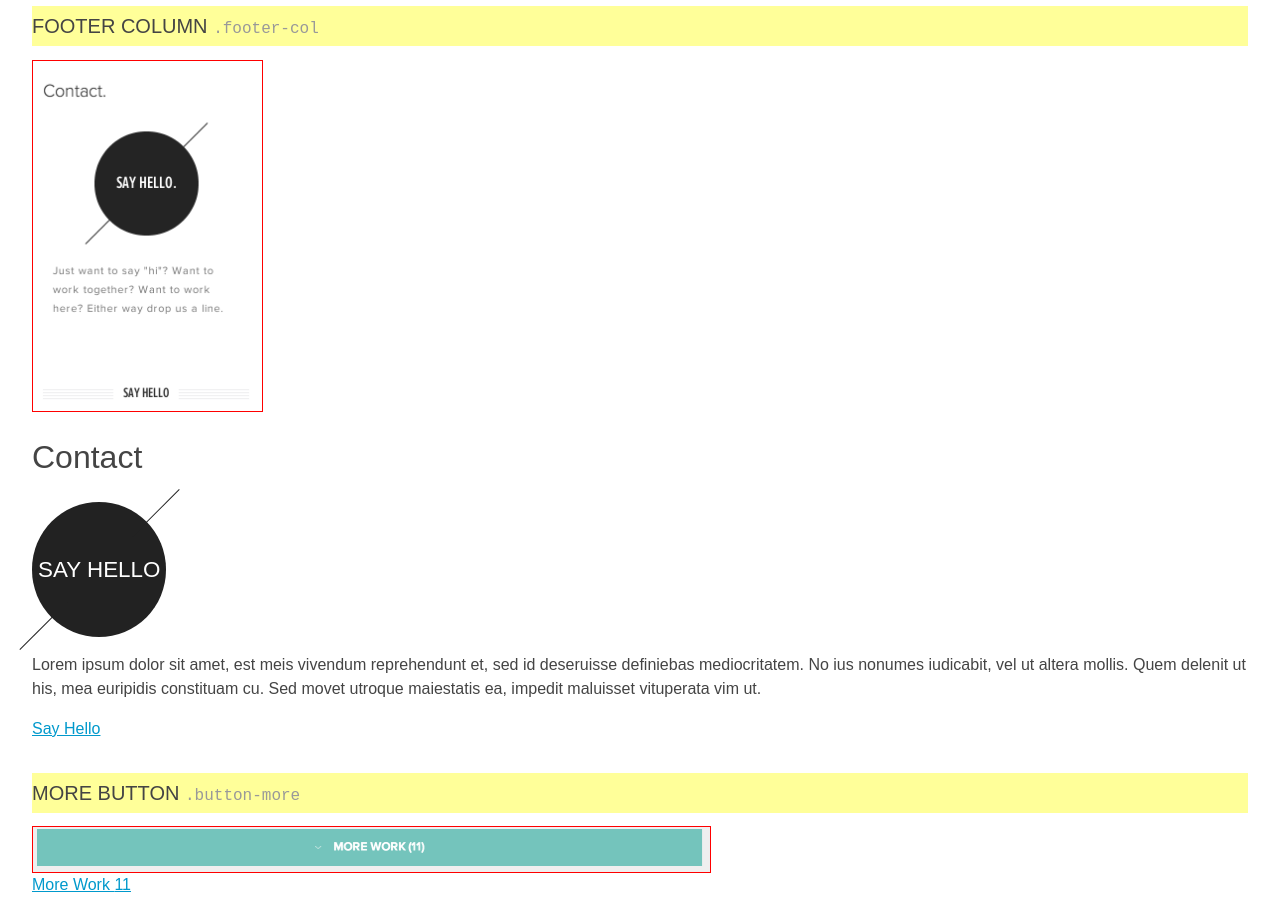
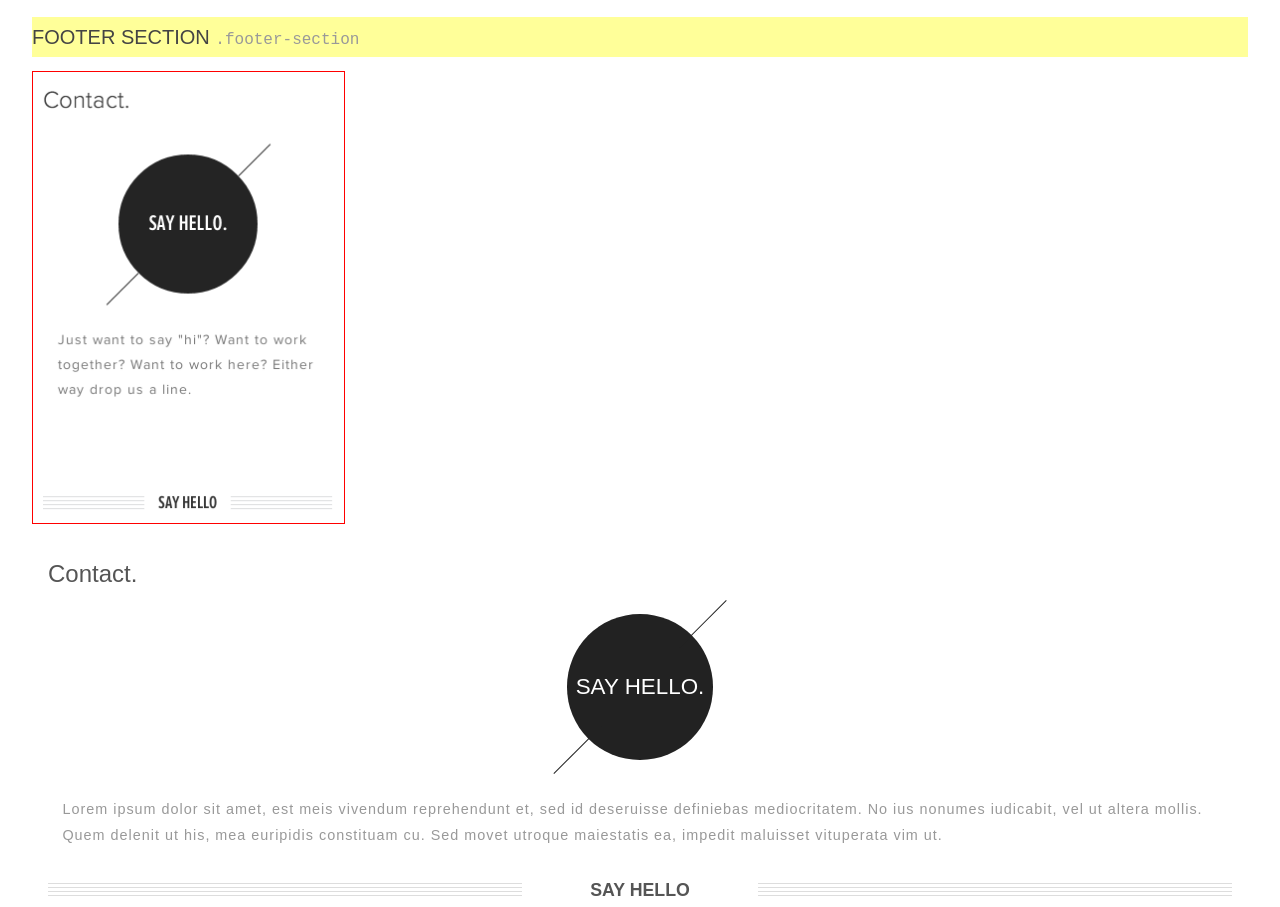
Before and after one commit to geekydatamonkey/rebuild-bkwld.com, a plain HTML site: page proto/modules.html in a window 1280 px wide. Shown: the part 2140-3047 px from the top of the page. Drawn offline with nearby package versions, Linux system fonts and the light colour scheme.

Commit message:
footer section module

```diff
--- a/proto/modules.html
+++ b/proto/modules.html
@@ -139,23 +139,23 @@
   </article>
   <article class="module">
     <h1>
-      Footer Column
-      <code>.footer-col</code>
+      Footer Section
+      <code>.footer-section</code>
     </h1>
     <figure class="mockup">
-      <img src="img/modules/footer-col.png">
+      <img src="img/modules/footer-section.png">
     </figure>
     <div class="module-body">
       <!-- .footer-col -->
-      <section class="footer-col">
+      <section class="footer-section">
         <h1>Contact</h1>
         <a class="button-spoked" href="#">
-          Say Hello
+          Say Hello.
         </a>
         <p>Lorem ipsum dolor sit amet, est meis vivendum reprehendunt et, sed id deseruisse definiebas mediocritatem. No ius nonumes iudicabit, vel ut altera mollis. Quem delenit ut his, mea euripidis constituam cu. Sed movet utroque maiestatis ea, impedit maluisset vituperata vim ut.</p>
         <footer>
           <a href="#">
-            Say Hello
+            <span>Say Hello</span>
           </a>
         </footer>
       </section>
--- a/proto/sass/main.scss
+++ b/proto/sass/main.scss
@@ -22,6 +22,7 @@
 @import "partials/card-nameplate";
 @import "partials/card";
 @import "partials/button-spoked";
+@import "partials/footer-section";
 
 // Pages
 @import "partials/modules";
--- a/proto/sass/partials/button-spoked.scss
+++ b/proto/sass/partials/button-spoked.scss
@@ -2,15 +2,15 @@
   $color-button-spoked: $color-blacker;
 
   display: inline-block;
-  width: 6em;
-  height: 6em;
+  width: 6.5em;
+  height: 6.5em;
   border-radius: 50%;
   background-color: $color-button-spoked;
   text-align: center;
   text-transform: uppercase;
   color: #fff;
   text-decoration: none;
-  padding-top: 2.25em;
+  padding-top: 2.5em;
   font-family: $condensed-font-family;
   font-size: 1.4em;
   position: relative;
--- /dev/null
+++ b/proto/sass/partials/footer-section.scss
@@ -0,0 +1,67 @@
+.footer-section {
+  padding: 1em;
+  p {
+    color: #999;
+    line-height: 1.8;
+    font-size: 0.9em;
+    letter-spacing: 1px;
+    padding: 1em;
+  }
+  h1 {
+    font-size: 1.5em;
+    color: $color-gray-darker;
+    font-weight: 400;
+    &:after {
+      content: '.';
+    }
+  }
+  .button-spoked {
+    display: block;
+    margin: 1em auto;
+  }
+  footer {
+    text-align: center;
+    font-family: $condensed-font-family;
+    text-transform: uppercase;
+    font-weight: 600;
+    font-size: 1/0.9 * 1em;
+    a {
+      color: $color-gray-darker;
+      text-decoration: none;
+      display: block;
+      position: relative;
+      &:hover {
+        color: $color-teal;
+      }
+      span {
+        display: inline-block;
+        padding-left: 1em;
+        padding-right: 1em;
+        //border: 1px solid orange;
+        background: #fff;
+      }
+    }
+    a:before,
+    a:after {
+      content: '';
+      display: block;
+      z-index: -10;
+      width: 40%;
+      position: absolute;
+      top: .33em;
+      height: 0.75em;
+      //border: 1px solid green;
+      background: repeating-linear-gradient($color-gray-light, $color-gray-light 1px, white 1px, white 4px);
+    }
+    a:before {
+      left: 0;
+    }
+    a:after {
+      right: 0;
+    }
+    a:hover:after,
+    a:hover:before {
+      background: repeating-linear-gradient($color-teal, $color-teal 1px, white 1px, white 4px);
+    }
+  }
+}
```
Also changed, not shown: proto/css/main.css, proto/img/modules/footer-section.png (added).
